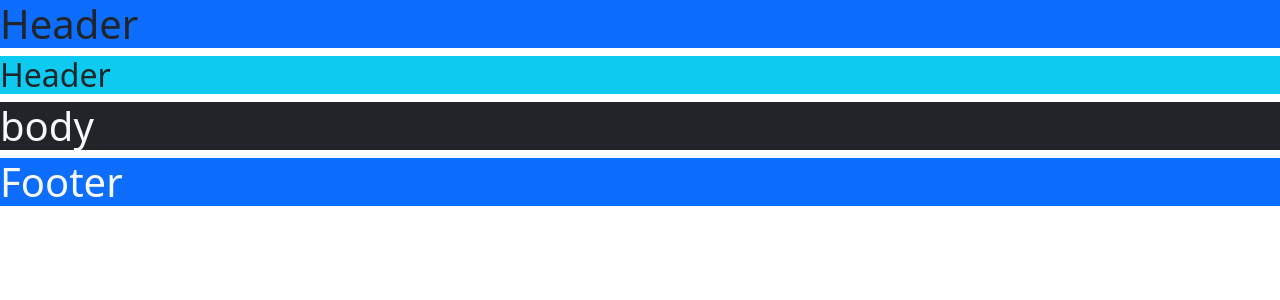
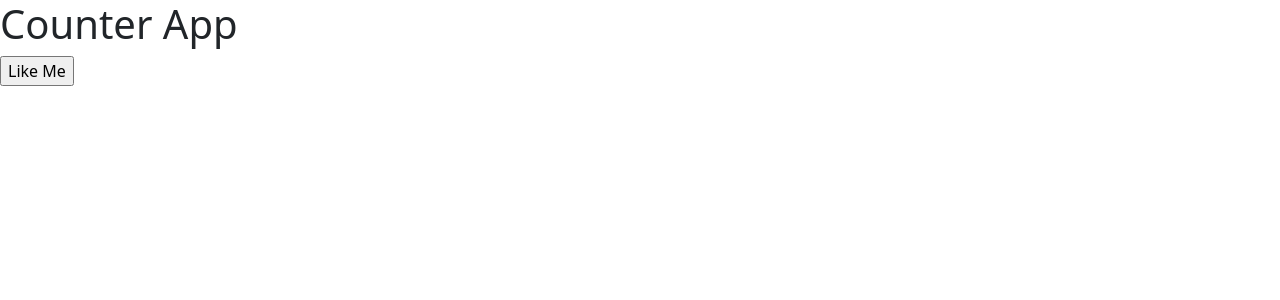
Before and after one commit to RohitPawar9850/Day14-Third-React-App, a React (Create React App) app: page / in a window 1280 px wide. Shown: the top 300 px of the page. Built offline with nearby package versions, Linux system fonts and the light colour scheme.

Commit message:
counter 1

```diff
--- a/src/App.js
+++ b/src/App.js
@@ -4,36 +4,23 @@ import './App.css';
 function App() {
   return (
     <>
-    <Header></Header>
-    <Body></Body>
-    <Footer></Footer>
-    </>
-  );
-}
-function Header()
-{
-  return (
-    <>
-    <h1 className='bg-primary'>Header</h1>
-    <h2 className='bg-info'>Header</h2>
+      <h1>Counter App</h1>
+      <CounterApp />
     </>
   );
 }
 
-function Body()
-{
+// UserDefineTag
+function CounterApp() {
+  // Member Function
+  let likeMeAction = () => {
+    // alert();
+    console.log("I m button click");
+  };
+
   return (
     <>
-    <h1 className='bg-dark text-light'>body</h1>
-    </>
-  );
-}
-
-function Footer()
-{
-  return (
-    <>
-    <h1 className='bg-primary text-light'>Footer</h1>
+      <input type="button" value="Like Me" onClick={likeMeAction} />
     </>
   );
 }
```
